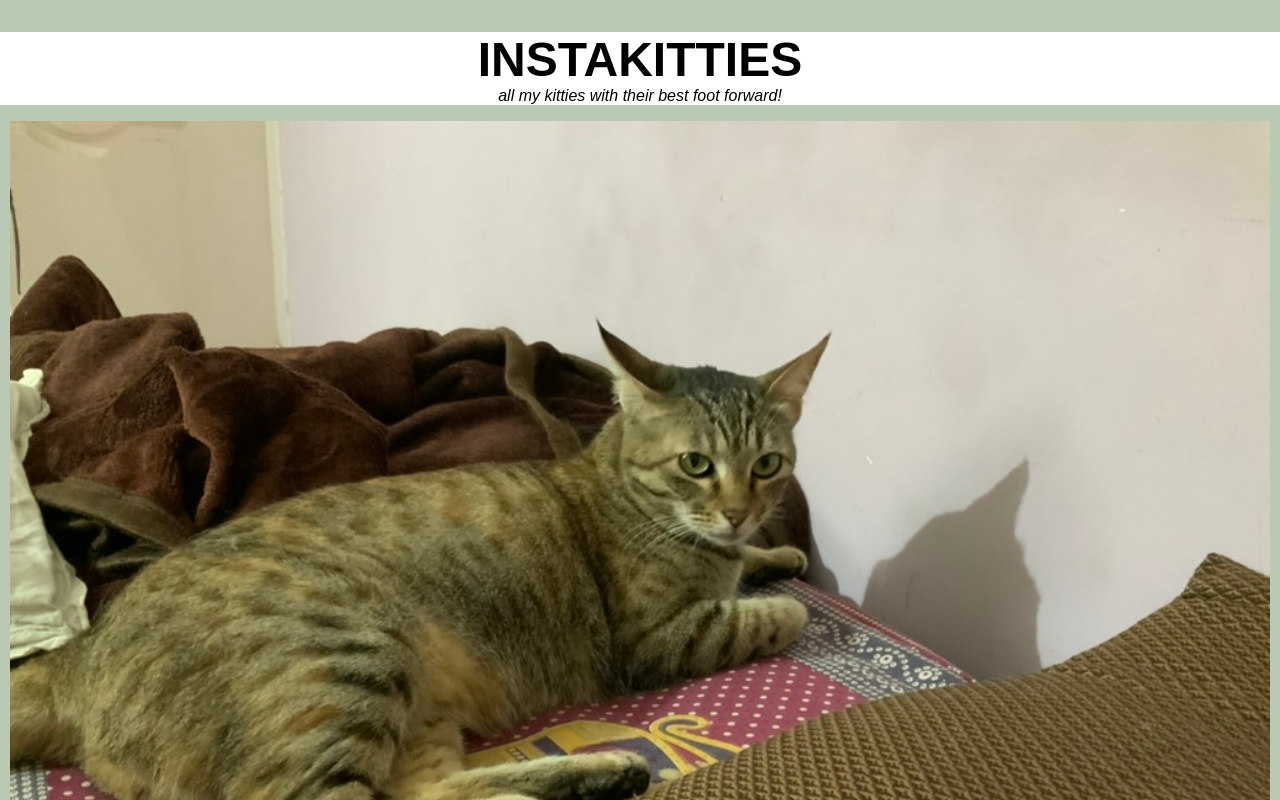
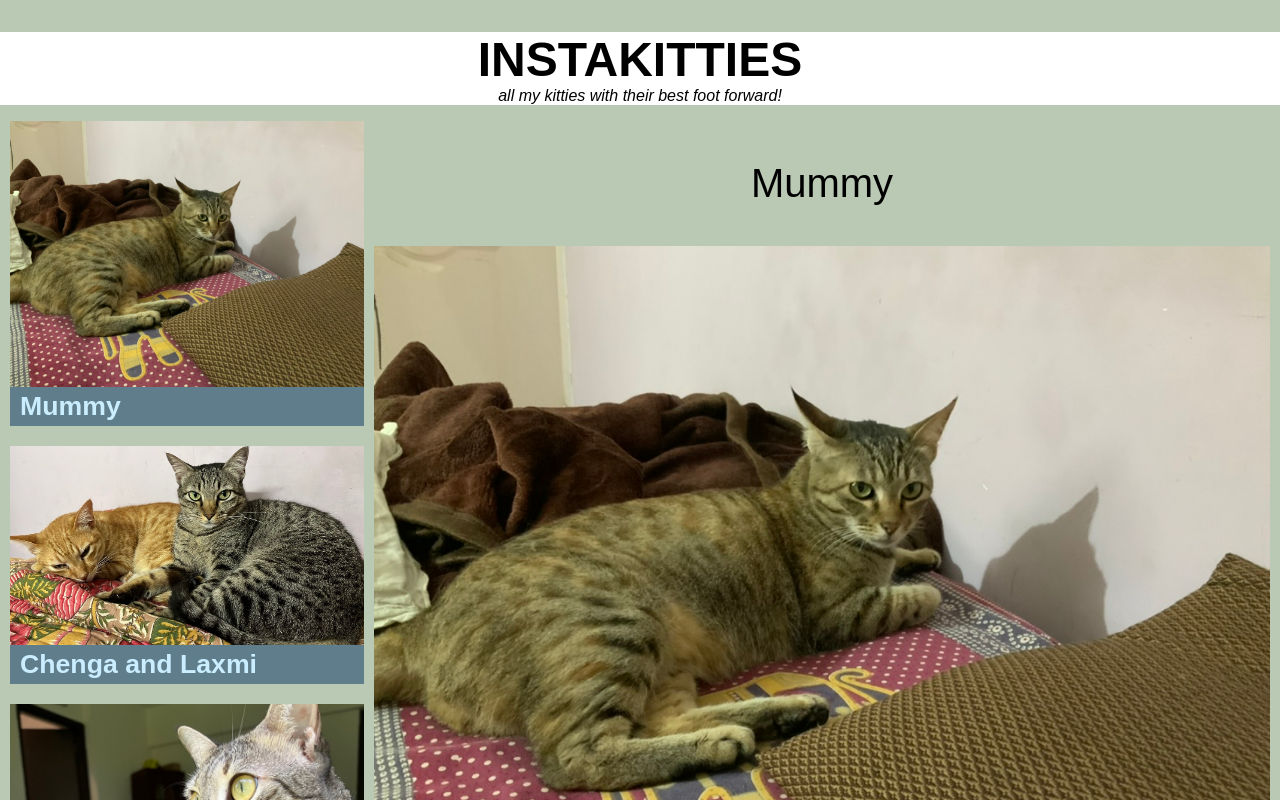
Before and after one commit to keshav-c/Instakitties, a React (Create React App) app: page / in a window 1280 px wide. Shown: the top 800 px of the page. Built offline with nearby package versions, Linux system fonts and the light colour scheme.

Commit message:
Show a fixed selected item

```diff
--- a/src/App.js
+++ b/src/App.js
@@ -2,6 +2,7 @@
 import Header from './components/Header';
 import Post from './components/Post';
 import Footer from './components/Footer';
+import SelectedItem from './components/SelectedItem';
 import Mummy from './kitties/instakitties1.jpg';
 import ChengaLaxmi from './kitties/instakitties2.jpg';
 import Ivy from './kitties/instakitties3.jpg';
@@ -20,6 +21,7 @@
   return (
     <div>
       <Header />
+      <div className='app-content'>
         <ul className='post-list'>
           {kitties.map(({ image, name }, id) => (
             <Post
@@ -29,6 +31,8 @@
             />
           ))}
         </ul>
+        <SelectedItem image={kitties[0].image} name={kitties[0].name} />
+      </div>
       <Footer />
     </div>
   );
--- /dev/null
+++ b/src/components/SelectedItem.js
@@ -0,0 +1,10 @@
+function SelectedItem({ image, name }) {
+  return (
+    <div className="selected-item">
+      <p>{name}</p>
+      <img src={image} alt={name} />
+    </div>
+  );
+}
+
+export default SelectedItem;
```
Lines whose indentation alone changed are shown as unchanged.
